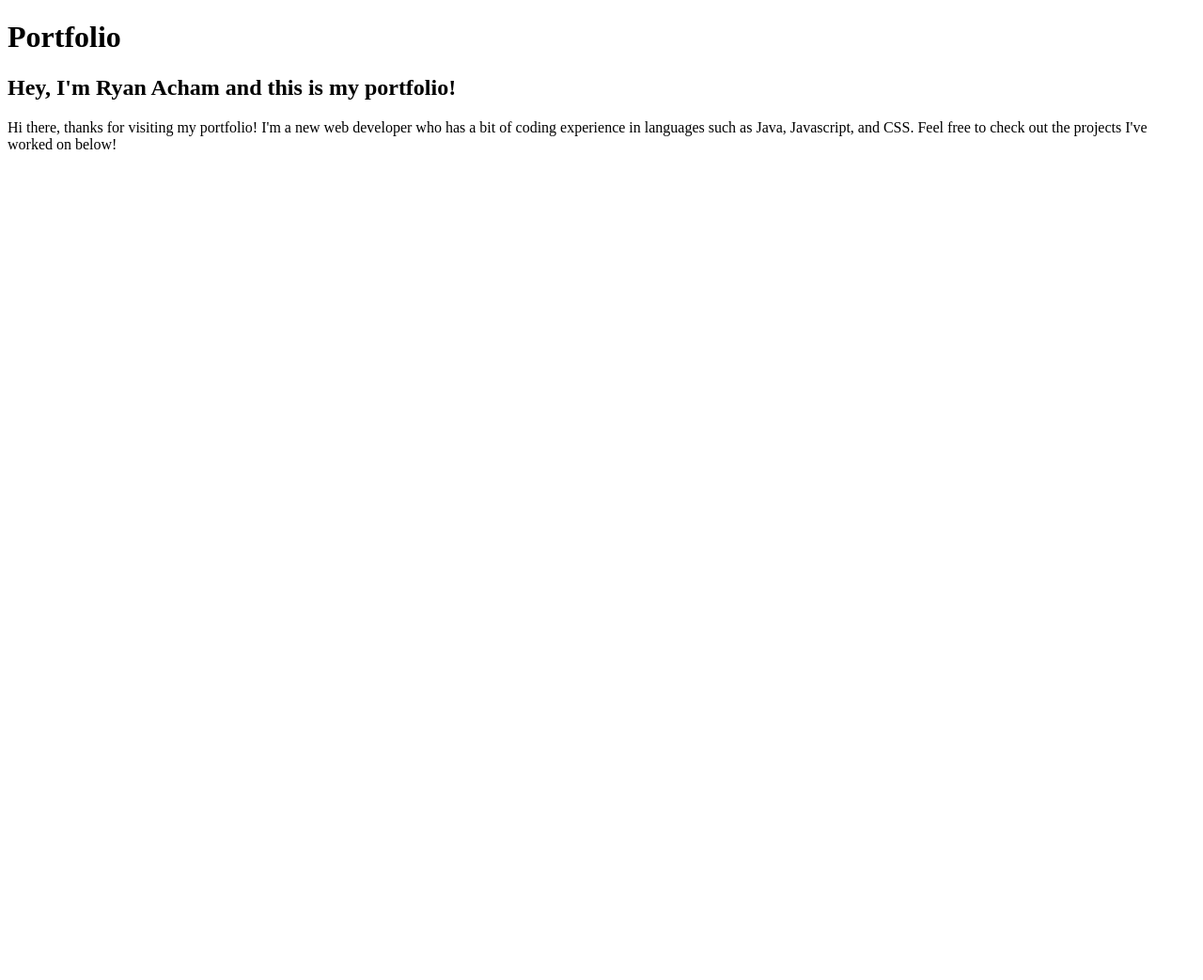
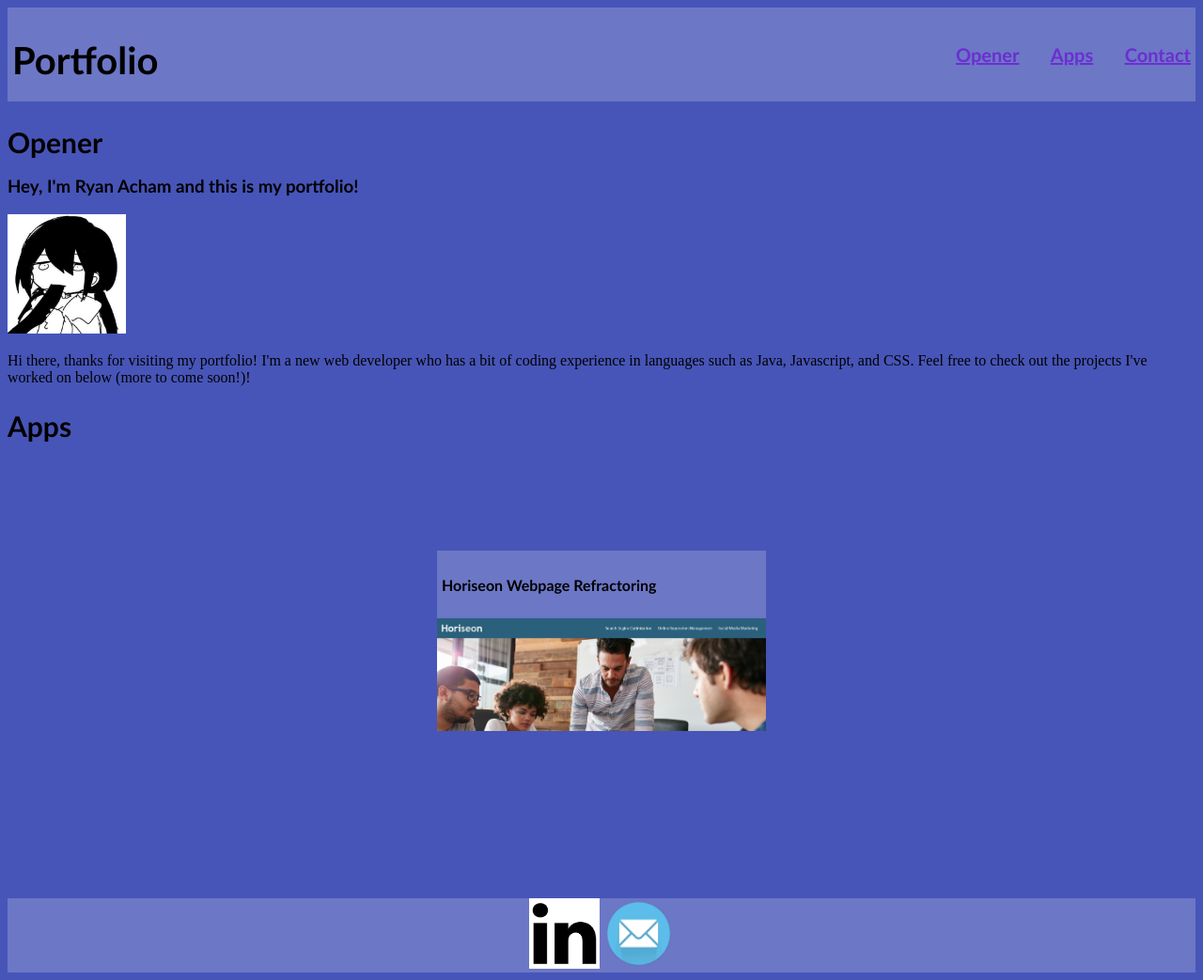
Before and after one commit to RyanAcham/Ryan-Acham-s-Portfolio, a plain HTML site: page index.html in a window 1280 px wide. Shown: the whole page at 94% size. Before the commit the page ends 800 px from the top, so only its background shows below. Drawn offline with Linux system fonts and the light colour scheme; files that its build step writes are made by us from their sources.

Commit message:
Added Images, Cards, filled in css file and other things.

```diff
--- a/Assets/css/style.css
+++ b/Assets/css/style.css
@@ -1,7 +1,89 @@
+:root{
+    --background: #4755B8;
+    --background2: #6C77C6;
+}
+
 body{
+    background-color: var(--background);
+}
+
+header{
+    display: flex;
+    background-color: var(--background2);
+    padding: 5px;
+    justify-content: space-between;
+    align-items: center;
+    font-family: 'Gill Sans', 'Gill Sans MT', Calibri, 'Trebuchet MS', sans-serif;
+}
+
+header div ul{
+    justify-content: space-between;
+    display: flex;
+    min-width: 250px;
+    list-style-type: none;
+}
+
+header div ul a{
+    font-size: 20px;
+    font-weight: bolder;
+    color:#6C2ED1;
 
 }
 
-header{
+h1 {
+    font-size: 40px;
+    margin-bottom: 15px;
+}
+
+h2 {
+    font-size: 30px;
+    margin-bottom: 5px;
+    font-family: 'Gill Sans', 'Gill Sans MT', Calibri, 'Trebuchet MS', sans-serif;
+}
+
+h3 {
+    font: 20px;
+    font-family: 'Gill Sans', 'Gill Sans MT', Calibri, 'Trebuchet MS', sans-serif;
+}
+
+.opener{
+    padding: 5px;
 
 }
+
+.opener p{
+    font-size: 16px;
+    font-family: 'Gill Sans', 'Gill Sans MT', Calibri, 'Trebuchet MS', sans-serif;
+}
+
+main{
+    flex-wrap: wrap;
+    display: flex;
+    padding: 40px;
+    justify-content: center;
+}
+
+.card{
+    width: 100px;
+    height: 260px;
+    max-height: 260px;
+    padding: 40px;
+    flex: 0 0 350px;
+    margin: 30px;
+}
+
+
+footer{
+    width: 100%;
+    bottom: 0;
+    text-align: center;
+    margin-top: auto;
+    background-color: var(--background2);
+    color:antiquewhite;
+
+}
+
+#imgSoc img {
+    width: 75px;
+    height: auto;
+}
--- a/index.html
+++ b/index.html
@@ -2,36 +2,51 @@
 <html lang="en-us">
 <head>
     <meta charset="UTF-8">
-    <link rel="stylesheet" href=".assets/css/style.css"/>
+    <link rel="stylesheet" href="./assets/css/style.css">
     <title>Ryan Acham's Portfolio</title>
 </head>
 <body>
     <header>
         <h1>Portfolio</h1>
+        <div>
+            <ul>
+                <li><a href="#Open">Opener</a></li>
+                <li></li><a href="#Apps">Apps</a></li>
+                <li></li><a href="#ContactInfo">Contact</a></li>
+            </ul>
+        </div>
+    </header>
+    <h2>Opener</h2>
+    <a href="#Open"></a>
+    <opener>
+        <h3>Hey, I'm Ryan Acham and this is my portfolio!</h3>
+        <div>
+            <img src="assets/Ryan.jpg" id="imgSoc" alt="Picture of Me!" width=10%>
+        </div>
 
-    </header>
-    <a href="Open"></a>
-    <opener>
-        <h2>Hey, I'm Ryan Acham and this is my portfolio!</h2>
         <div>
             <p>
-                Hi there, thanks for visiting my portfolio! I'm a new web developer who has a bit of coding experience in languages such as Java, Javascript, and CSS. Feel free to check out the projects I've worked on below!
+                Hi there, thanks for visiting my portfolio! I'm a new web developer who has a bit of coding experience in languages such as Java, Javascript, and CSS. Feel free to check out the projects I've worked on below (more to come soon!)!
             </p>
         </div>
     </opener>
-
-    <a href="Apps"></a>
+    <h2>Apps</h2>
+    <a href="#Apps"></a>
     <main>
         <div class="card">
             <header>
-
+                <h4>Horiseon Webpage Refractoring</h4>
             </header>
+            <div class="appImg">
+                <a href="https://github.com/RyanAcham/Challenge-01-HTML-Git-CSS-RyanAcham" alt="link to horiseon project"><img src="assets/Horiseon.png" width=350px></a>
+            </div>
         </div>
     </main>
 
-    <a href="ContactInfo"></a>
+    <a href="#ContactInfo"></a>
     <footer>
-
+        <a href="https://www.linkedin.com/in/ryan-acham-01b156237/" target="_blank" id="imgSoc" alt="linkedin"><img src="assets/linked.png"></a>
+        <a href="mainto:ryanacham@hotmail.com" target="_blank" id="imgSoc" alt="mail"><img src="assets/mail.png"></a>
     </footer>
 </body>
 </html>
```
Also changed, not shown: Assets/Horiseon.png (added), Assets/Ryan.jpg (added), Assets/linked.png (added), Assets/mail.png (added).
